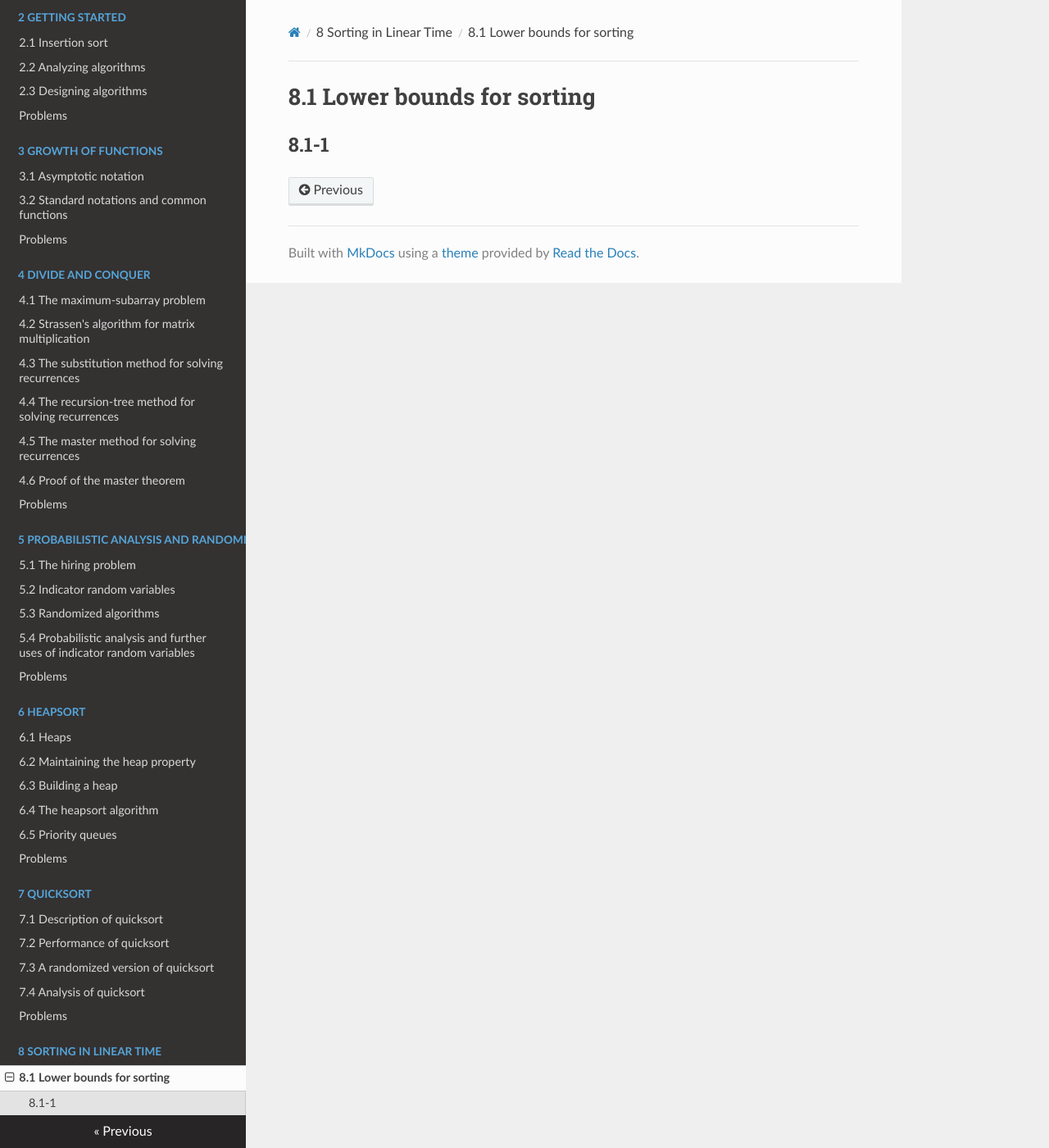
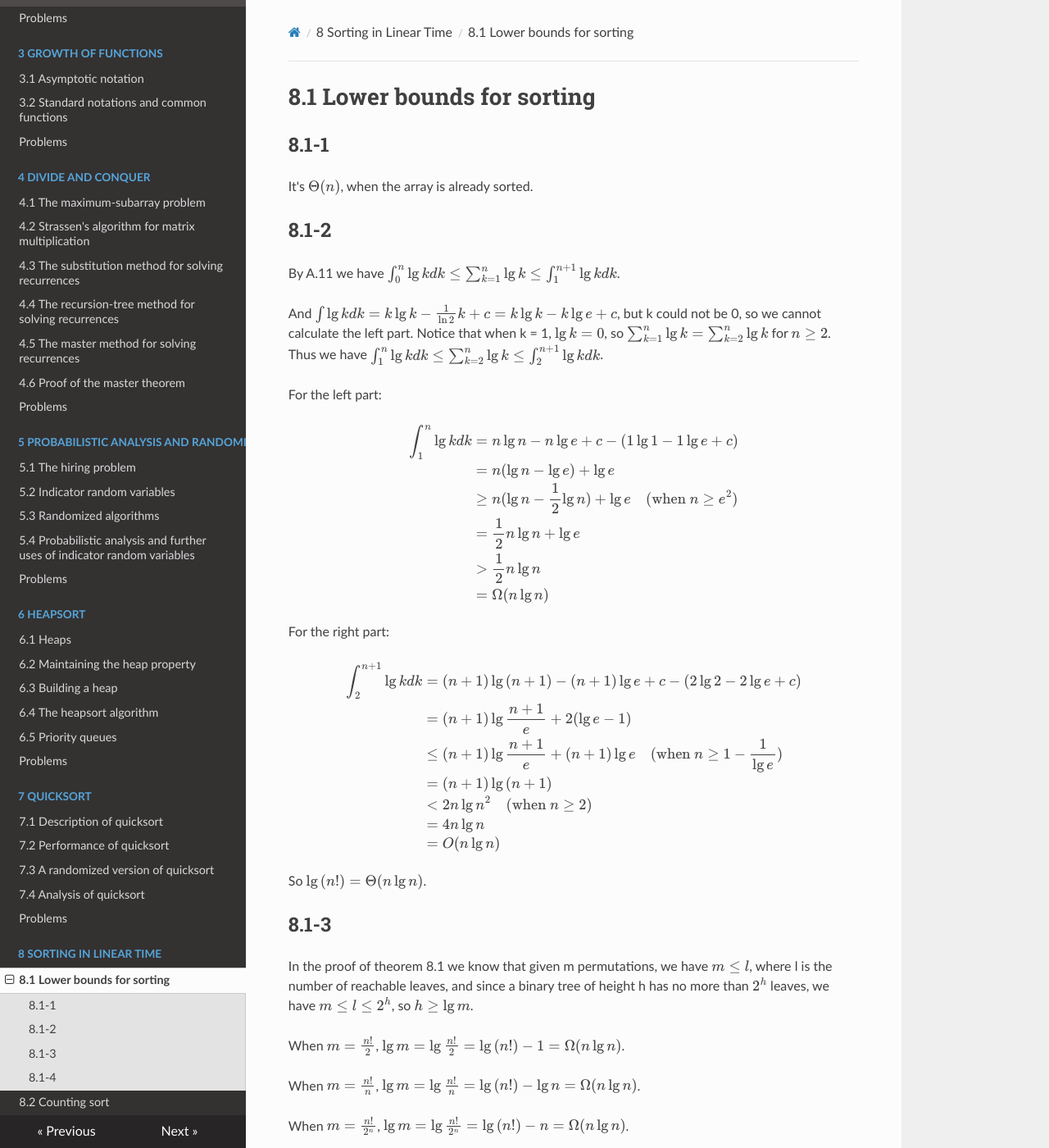
Before and after one commit to Frederick-S/Introduction-to-Algorithms-Notes, an MkDocs documentation site: the page built from docs/8-Sorting-in-Linear-Time/8.1-Lower-bounds-for-sorting.md, in a window 1280 px wide and 1400 px high. Shown: the whole window at 82% size. Built offline with MkDocs 1.6.1, drawn with Linux system fonts in a browser that asks for light colours; nearby versions of some CDN libraries; formulas are drawn with MathJax 3; old or Windows-style settings are respelled for this version of MkDocs; some of the changed text lies outside the part shown.

Commit message:
Complete 8.1

```diff
--- a/docs/8-Sorting-in-Linear-Time/8.1-Lower-bounds-for-sorting.md
+++ b/docs/8-Sorting-in-Linear-Time/8.1-Lower-bounds-for-sorting.md
@@ -1,2 +1,51 @@
 # 8.1 Lower bounds for sorting
 ## 8.1-1
+It's $\Theta(n)$, when the array is already sorted.
+
+## 8.1-2
+By A.11 we have $\int_0^n \lg{k} dk \leq \sum_{k = 1}^n \lg{k} \leq \int_1^{n + 1} \lg{k} dk$.
+
+And $\int \lg{k} dk = k\lg{k} - \frac{1}{\ln2}k + c = k\lg{k} - k\lg{e} + c$, but k could not be 0, so we cannot calculate the left part. Notice that when k = 1, $\lg{k} = 0$, so $\sum_{k = 1}^n \lg{k} = \sum_{k = 2}^n \lg{k}$ for $n \geq 2$. Thus we have $\int_1^n \lg{k} dk \leq \sum_{k = 2}^n \lg{k} \leq \int_2^{n + 1} \lg{k} dk$.
+
+For the left part:
+
+$$
+\begin{eqnarray}
+\int_1^n \lg{k} dk &=& n\lg{n} - n\lg{e} + c - (1\lg1 - 1\lg{e} + c) \\\
+&=& n(\lg{n} - \lg{e}) + \lg{e} \\\
+&\geq& n(\lg{n} - \frac{1}{2}\lg{n}) + \lg{e} \quad (\text{when } n \geq e^2) \\\
+&=& \frac{1}{2}n\lg{n} + \lg{e} \\\
+&>& \frac{1}{2}n\lg{n} \\\
+&=& \Omega(n\lg{n})
+\end{eqnarray}
+$$
+
+For the right part:
+
+$$
+\begin{eqnarray}
+\int_2^{n + 1} \lg{k} dk &=& (n + 1)\lg{(n + 1)} - (n + 1)\lg{e} + c - (2\lg2 - 2\lg{e} + c) \\\
+&=& (n + 1)\lg{\frac{n + 1}{e}} + 2(\lg{e} - 1) \\\
+&\leq& (n + 1)\lg{\frac{n + 1}{e}} + (n + 1)\lg{e} \quad (\text{when } n \geq 1 - \frac{1}{\lg{e}}) \\\
+&=& (n + 1)\lg{(n + 1)} \\\
+&<& 2n\lg{n^2} \quad (\text{when } n \geq 2) \\\
+&=& 4n\lg{n} \\\
+&=&O(n\lg{n})
+\end{eqnarray}
+$$
+
+So $\lg{(n!)} = \Theta(n\lg{n})$.
+
+## 8.1-3
+In the proof of theorem 8.1 we know that given m permutations, we have $m \leq l$, where l is the number of reachable leaves, and since a binary tree of height h has no more than $2^h$ leaves, we have $m \leq l \leq 2^h$, so $h \geq \lg{m}$.
+
+When $m = \frac{n!}{2}$, $\lg{m} = \lg{\frac{n!}{2}} = \lg{(n!)} - 1 = \Omega(n\lg{n})$.
+
+When $m = \frac{n!}{n}$, $\lg{m} = \lg{\frac{n!}{n}} = \lg{(n!)} - \lg{n} = \Omega(n\lg{n})$.
+
+When $m = \frac{n!}{2^n}$, $\lg{m} = \lg{\frac{n!}{2^n}} = \lg{(n!)} - n = \Omega(n\lg{n})$.
+
+Thus none of the above m is linear.
+
+## 8.1-4
+In each subsequence, we need at least $\Omega(k\lg{k})$ comparisions, thus for $\frac{n}{k}$ subsequences, it needs $\frac{n}{k}\Omega(k\lg{k}) = \Omega(n\lg{k})$ comparisions.
--- a/mkdocs.yml
+++ b/mkdocs.yml
@@ -41,3 +41,4 @@ pages:
     - 'Problems': '7-Quicksort/Problems.md'
 - '8 Sorting in Linear Time':
     - '8.1 Lower bounds for sorting': '8-Sorting-in-Linear-Time/8.1-Lower-bounds-for-sorting.md'
+    - '8.2 Counting sort': '8-Sorting-in-Linear-Time/8.2-Counting-sort.md'
```
Also changed, not shown: docs/8-Sorting-in-Linear-Time/8.2-Counting-sort.md (added, +2 -0 lines).
